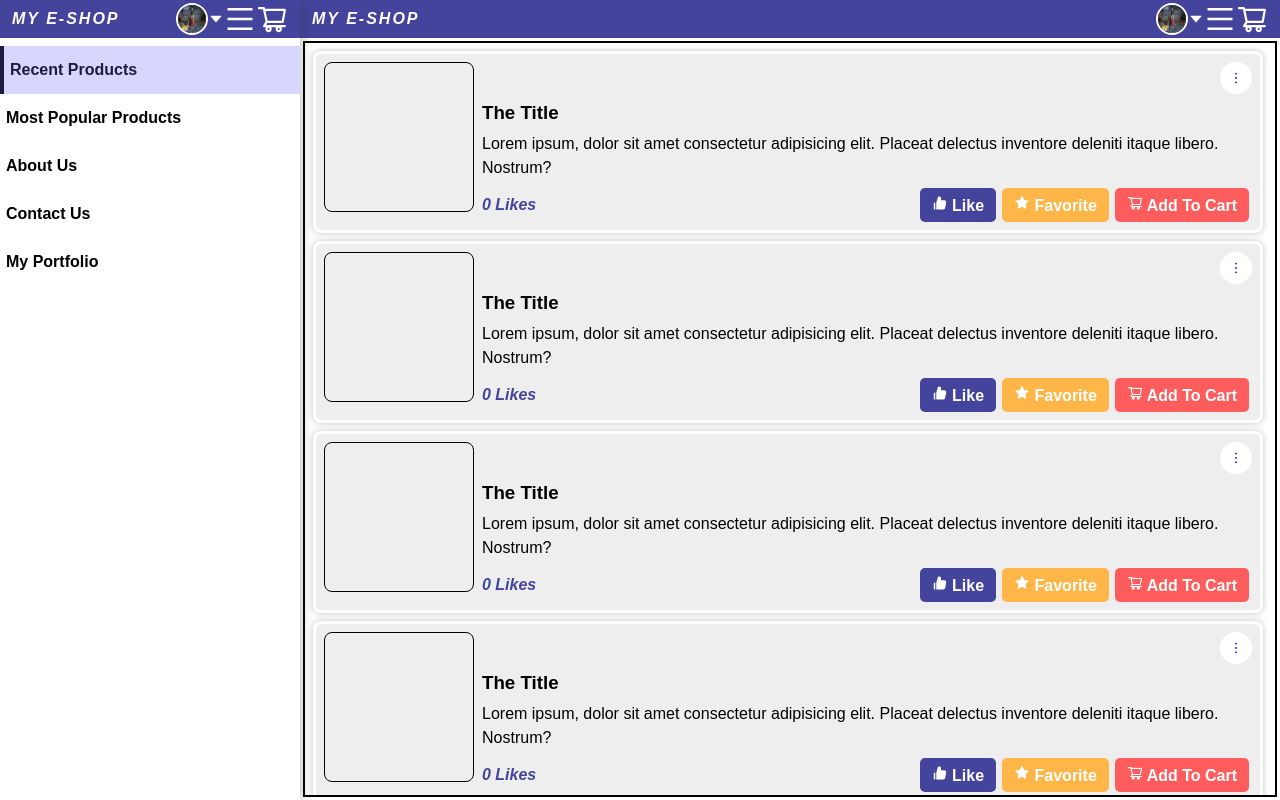
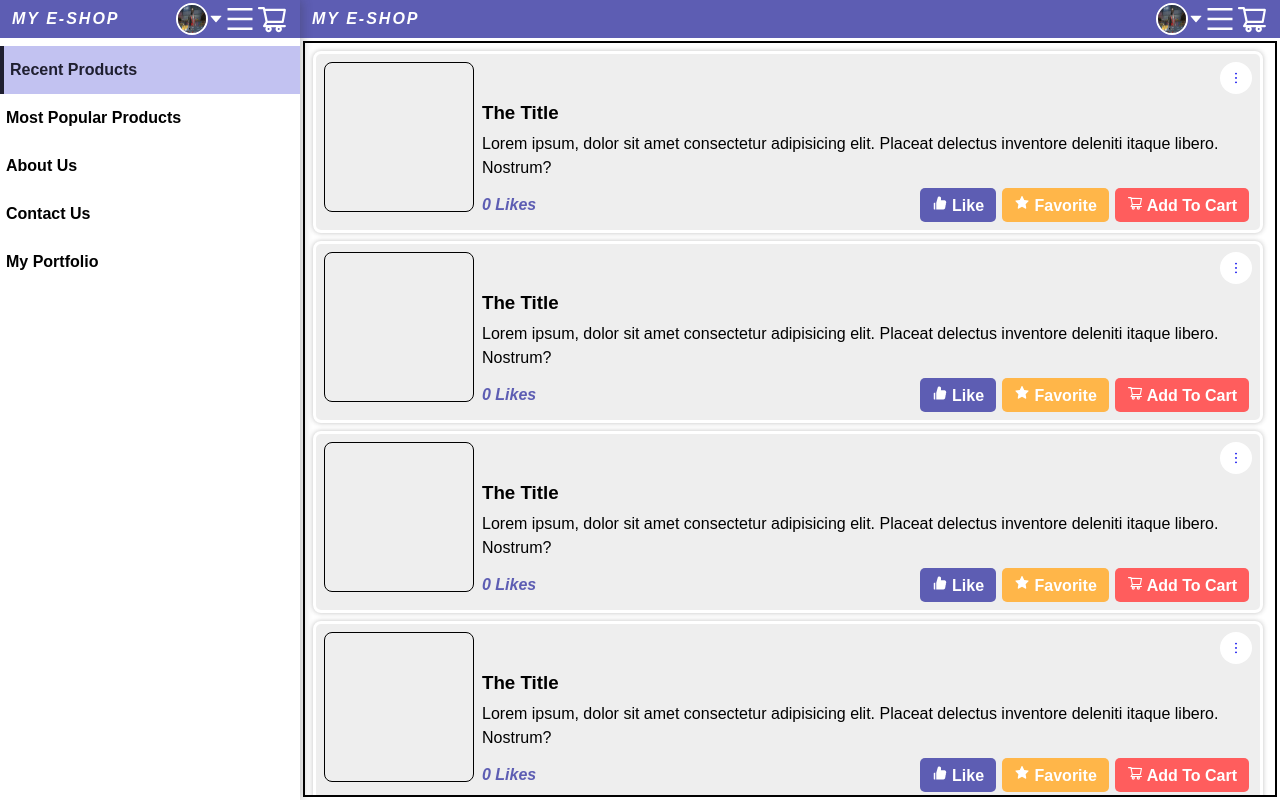
Before and after one commit to chineduogada/learning_react_hooks, a React (Create React App) app: page / in a window 1280 px wide. Built offline with nearby package versions, Linux system fonts and the light colour scheme.

Commit message:
merge updates of product styles

```diff
--- a/src/components/Product/Product.scss
+++ b/src/components/Product/Product.scss
@@ -5,7 +5,7 @@
   padding: var(--base-half-size);
   margin-bottom: var(--base-half-size);
 
-  box-shadow: 0 0 6px var(--text-soft-color);
+  box-shadow: 0 0 5px var(--text-soft-color);
   border: 3px solid var(--text-inverse-color);
 
   &__img-wrapper {
--- a/src/index.scss
+++ b/src/index.scss
@@ -6,9 +6,9 @@
 
 html {
   /* color */
-  --primary-color: #44449c;
-  --primary-light-color: #d6d6ff;
-  --primary-dark-color: #1d1d41;
+  --primary-color: #5d5db3;
+  --primary-light-color: #c2c2f1;
+  --primary-dark-color: #1f1f30;
   --warning-color: #ffb649;
   --danger-color: #ff5d5d;
   --text-color: #333;
```
